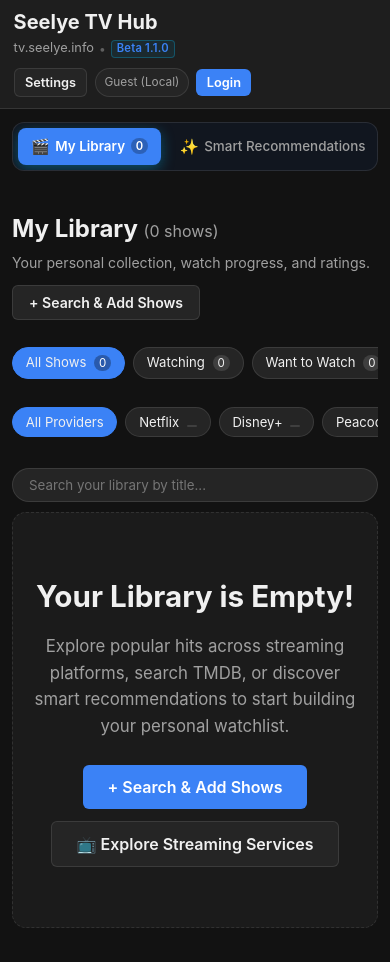
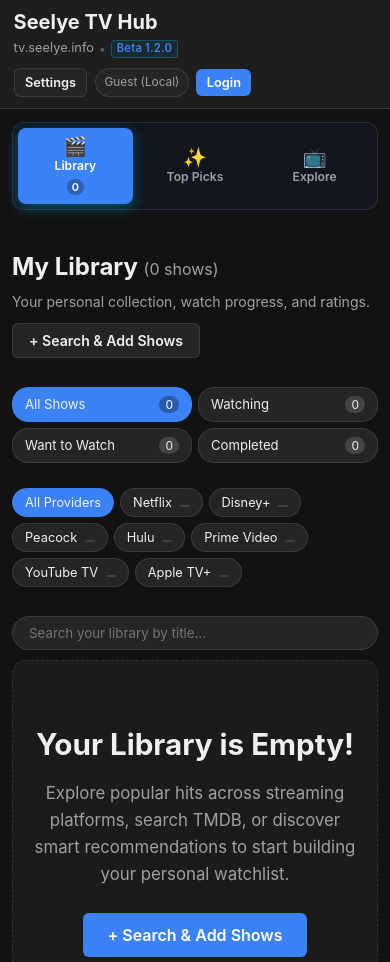
Before and after one commit to johnseelye70/tv-seelye-info, a plain HTML site: page index.html in a window 390 px wide. Shown: the top 962 px of the page. Drawn offline with nearby package versions, Linux system fonts and the light colour scheme; no server answers.

Commit message:
Beta 1.2.0: Eliminate horizontal slider bars for menu options on iPhone

```diff
--- a/index.html
+++ b/index.html
@@ -5,13 +5,13 @@
     <meta name="viewport" content="width=device-width, initial-scale=1.0">
     <title>Seelye TV Hub</title>
     <!-- App Favicon & Device Icons -->
-    <link rel="icon" type="image/svg+xml" href="favicon.svg?v=1.1.0">
-    <link rel="alternate icon" type="image/png" href="favicon.png?v=1.1.0">
-    <link rel="apple-touch-icon" sizes="180x180" href="apple-touch-icon.png?v=1.1.0">
+    <link rel="icon" type="image/svg+xml" href="favicon.svg?v=1.2.0">
+    <link rel="alternate icon" type="image/png" href="favicon.png?v=1.2.0">
+    <link rel="apple-touch-icon" sizes="180x180" href="apple-touch-icon.png?v=1.2.0">
     <meta name="theme-color" content="#070a12">
     <!-- Import Supabase via CDN -->
     <script src="https://cdn.jsdelivr.net/npm/@supabase/supabase-js@2"></script>
-    <link rel="stylesheet" href="style.css?v=1.1.0">
+    <link rel="stylesheet" href="style.css?v=1.2.0">
 </head>
 <body>
     <div id="toast-container" class="toast-container" aria-live="polite"></div>
@@ -29,7 +29,7 @@
             <div class="logo-subline">
                 <span class="domain">tv.seelye.info</span>
                 <span class="logo-divider">•</span>
-                <button id="version-btn" class="version-badge-btn" type="button" title="View Version History (Admin Protected)">Beta 1.1.0</button>
+                <button id="version-btn" class="version-badge-btn" type="button" title="View Version History (Admin Protected)">Beta 1.2.0</button>
             </div>
         </div>
         <div class="auth-section">
@@ -40,21 +40,21 @@
     </header>
 
     <main class="dashboard">
-        <!-- Primary Inline Navigation Bar -->
+        <!-- Primary Inline Navigation Bar (100% Screen Bound, No Slider Bars on Phone) -->
         <nav class="dashboard-nav" id="main-nav" aria-label="Main Navigation">
             <button class="nav-tab active" id="tab-library" data-view="library">
                 <span class="nav-tab-icon">🎬</span>
-                <span class="nav-tab-label">My Library</span>
+                <span class="nav-tab-label"><span class="label-full">My Library</span><span class="label-short">Library</span></span>
                 <span class="nav-tab-badge" id="library-count-badge">0</span>
             </button>
             <button class="nav-tab" id="tab-recommendations" data-view="recommendations">
                 <span class="nav-tab-icon">✨</span>
-                <span class="nav-tab-label">Smart Recommendations</span>
+                <span class="nav-tab-label"><span class="label-full">Smart Recommendations</span><span class="label-short">Top Picks</span></span>
                 <span class="nav-tab-badge pulse-badge" id="rec-count-badge" style="display: none;">Top Picks</span>
             </button>
             <button class="nav-tab" id="tab-explore" data-view="explore">
                 <span class="nav-tab-icon">📺</span>
-                <span class="nav-tab-label">Explore Streaming Services</span>
+                <span class="nav-tab-label"><span class="label-full">Explore Streaming Services</span><span class="label-short">Explore</span></span>
             </button>
         </nav>
 
@@ -183,7 +183,7 @@
                     <div>
                         <div class="changelog-title-group">
                             <h2 style="font-size: 1.6rem; margin: 0;">Version History &amp; Release Ledger</h2>
-                            <span class="changelog-current-badge">Beta 1.1.0</span>
+                            <span class="changelog-current-badge">Beta 1.2.0</span>
                         </div>
                         <p class="changelog-subtitle">Administrative audit log and complete architectural release history.</p>
                     </div>
@@ -196,8 +196,14 @@
                     <ul class="changelog-timeline-list">
                         <li class="changelog-entry">
                             <div class="changelog-entry-header">
+                                <span class="changelog-version-tag">Beta 1.2.0</span>
+                                <span class="changelog-tag-pill">Latest</span>
+                            </div>
+                            <p class="changelog-desc"><strong>Eliminated Horizontal Slider Bars on iPhone:</strong> Redesigned mobile navigation and filter controls into native screen-bound layouts without horizontal slider bars or scroll traps. Replaced the scrolling top navigation bar with a balanced 3-column segmented control (Library, Top Picks, Explore Streams) with stacked icons. Converted library status filters into a touch-friendly 2x2 grid and streaming provider selectors into cleanly wrapping multi-row pill clusters so all options are 100% visible and accessible without horizontal sliding.</p>
+                        </li>
+                        <li class="changelog-entry">
+                            <div class="changelog-entry-header">
                                 <span class="changelog-version-tag">Beta 1.1.0</span>
-                                <span class="changelog-tag-pill">Latest</span>
                             </div>
                             <p class="changelog-desc"><strong>Multi-Device Persistence &amp; Responsive Device Differentiation:</strong> Implemented real-time bidirectional library and watchlist synchronization across laptop, iPhone, and iPad sessions leveraging Supabase account metadata and non-destructive reconciliation (<code>mergeLibrarySafely</code>) with push-guards against empty fresh devices. Added dynamic device differentiation (phone, tablet, desktop) and orientation tracking (portrait, landscape). Re-engineered the mobile header to fit cleanly within iPhone bounds without horizontal overflow or elastic wiggling, optimized iPad grid viewports for both portrait (3 cols) and landscape (4–5 cols), and integrated a phone landscape rotation advisory.</p>
                         </li>
@@ -483,8 +489,8 @@
     </div>
 
     <!-- Application Logic -->
-    <script src="service_catalog.js?v=1.1.0"></script>
-    <script src="db.js?v=1.1.0"></script>
-    <script src="app.js?v=1.1.0"></script>
+    <script src="service_catalog.js?v=1.2.0"></script>
+    <script src="db.js?v=1.2.0"></script>
+    <script src="app.js?v=1.2.0"></script>
 </body>
 </html>
--- a/style.css
+++ b/style.css
@@ -852,6 +852,14 @@
     user-select: none;
 }
 
+.label-short {
+    display: none;
+}
+
+.label-full {
+    display: inline;
+}
+
 .nav-tab:hover {
     color: var(--text-main);
     background: rgba(255, 255, 255, 0.05);
@@ -1806,28 +1814,58 @@
         box-sizing: border-box;
     }
 
-    /* Primary Navigation Bar on Phone */
+    .label-short {
+        display: inline;
+    }
+
+    .label-full {
+        display: none;
+    }
+
+    /* Primary Navigation Bar on Phone (Eliminates horizontal slider bar) */
     .dashboard-nav {
-        margin-bottom: 1.2rem;
-        padding: 0.3rem;
-        gap: 0.35rem;
+        display: grid;
+        grid-template-columns: repeat(3, 1fr);
+        margin-bottom: 1.15rem;
+        padding: 5px;
+        gap: 5px;
         width: 100%;
         box-sizing: border-box;
+        overflow-x: visible; /* NO horizontal slider bar */
+        border-radius: 12px;
     }
 
     .nav-tab {
-        padding: 0.5rem 0.75rem;
-        font-size: 0.84rem;
-        gap: 0.35rem;
+        display: flex;
+        flex-direction: column;
+        align-items: center;
+        justify-content: center;
+        padding: 8px 4px;
+        font-size: 0.78rem;
+        gap: 3px;
+        text-align: center;
+        white-space: nowrap;
+        min-width: 0;
+        width: 100%;
+        box-sizing: border-box;
+        border-radius: 8px;
     }
 
     .nav-tab-icon {
-        font-size: 0.95rem;
+        font-size: 1.2rem;
+        line-height: 1;
+    }
+
+    .nav-tab-label {
+        font-size: 0.76rem;
+        font-weight: 600;
+        line-height: 1.2;
     }
 
     .nav-tab-badge {
-        font-size: 0.7rem;
+        font-size: 0.68rem;
         padding: 1px 5px;
+        margin-top: 2px;
     }
 
     /* Personal Library & Catalog Grids on Phone (Clean 2-Column Mobile Streaming) */
@@ -1865,21 +1903,67 @@
         height: 230px;
     }
 
-    /* Filters Section on Phone */
+    /* Filters Section on Phone (Wrap into clean responsive rows, NO horizontal slider bars) */
     .filters-section {
         flex-direction: column;
         align-items: stretch;
-        gap: 0.75rem;
+        gap: 0.85rem;
     }
 
     .filter-bar {
+        display: flex;
+        flex-wrap: wrap; /* Wrap pills into visible rows instead of sliding horizontally */
+        gap: 6px;
+        overflow-x: visible; /* NO horizontal slider bar */
+        padding-bottom: 0;
         width: 100%;
-        padding-bottom: 0.25rem;
+        box-sizing: border-box;
+    }
+
+    /* Status Filters formatted as a balanced 2x2 grid on phone */
+    .status-filter-bar {
+        display: grid;
+        grid-template-columns: repeat(2, 1fr);
+        gap: 6px;
+        width: 100%;
+        box-sizing: border-box;
+        overflow-x: visible;
+    }
+
+    .status-filter-bar .pill-btn {
+        width: 100%;
+        display: flex;
+        align-items: center;
+        justify-content: space-between;
+        padding: 8px 12px;
+        font-size: 0.82rem;
+        box-sizing: border-box;
+        text-align: left;
+    }
+
+    .status-filter-bar .status-count {
+        background: rgba(255, 255, 255, 0.15);
+        padding: 1px 6px;
+        border-radius: 999px;
+        font-size: 0.75rem;
+        margin-left: 6px;
+    }
+
+    /* Provider Filter Pills wrap cleanly into rows without sliding */
+    .provider-filter-bar, #explore-service-filters {
+        display: flex;
+        flex-wrap: wrap;
+        gap: 6px;
+        width: 100%;
+        box-sizing: border-box;
+        overflow-x: visible; /* NO horizontal slider bar */
     }
 
     .pill-btn {
-        padding: 0.4rem 0.8rem;
-        font-size: 0.82rem;
+        padding: 6px 12px;
+        font-size: 0.8rem;
+        border-radius: 16px;
+        flex-shrink: 0;
     }
 
     .search-bar {
```
